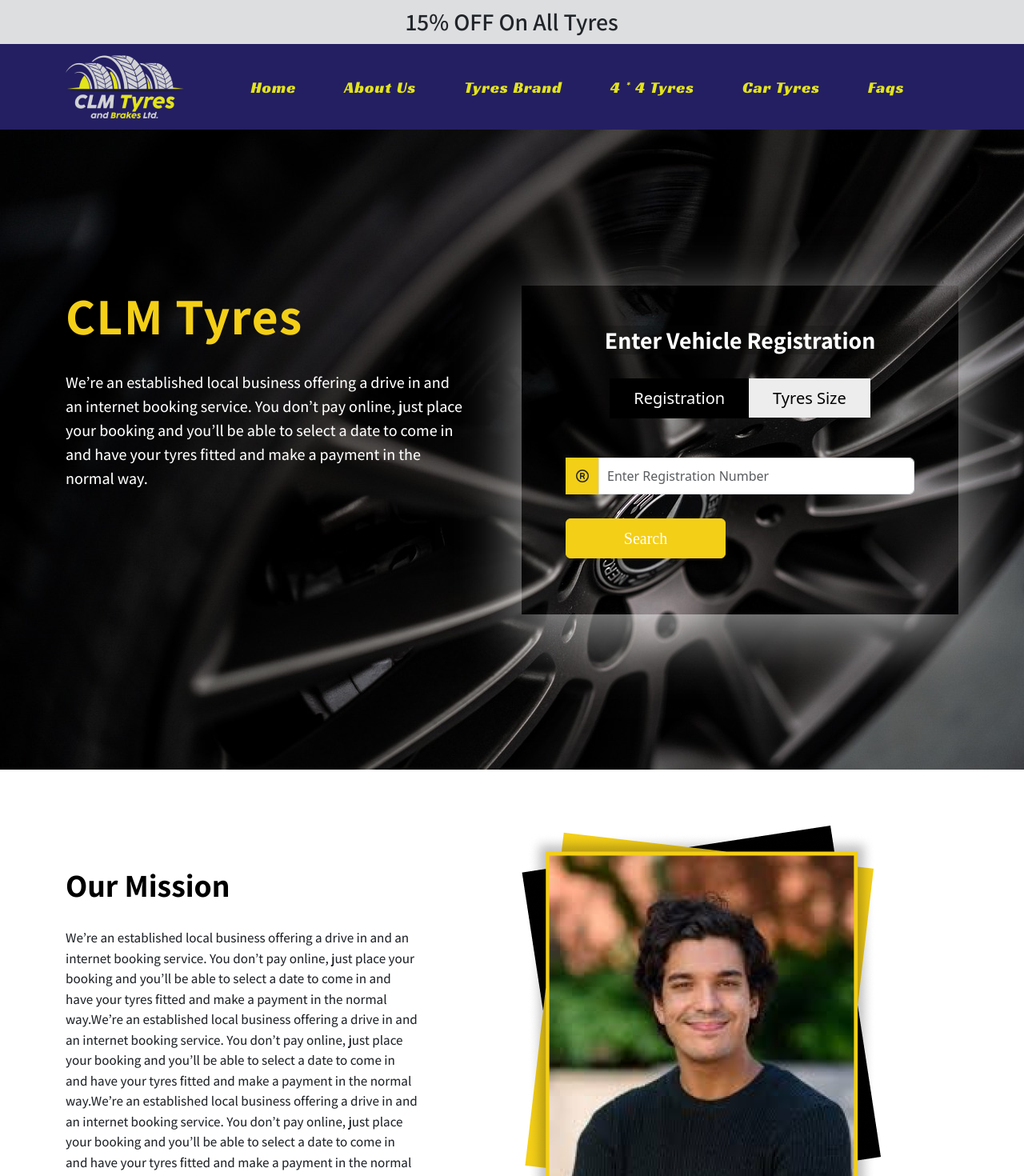
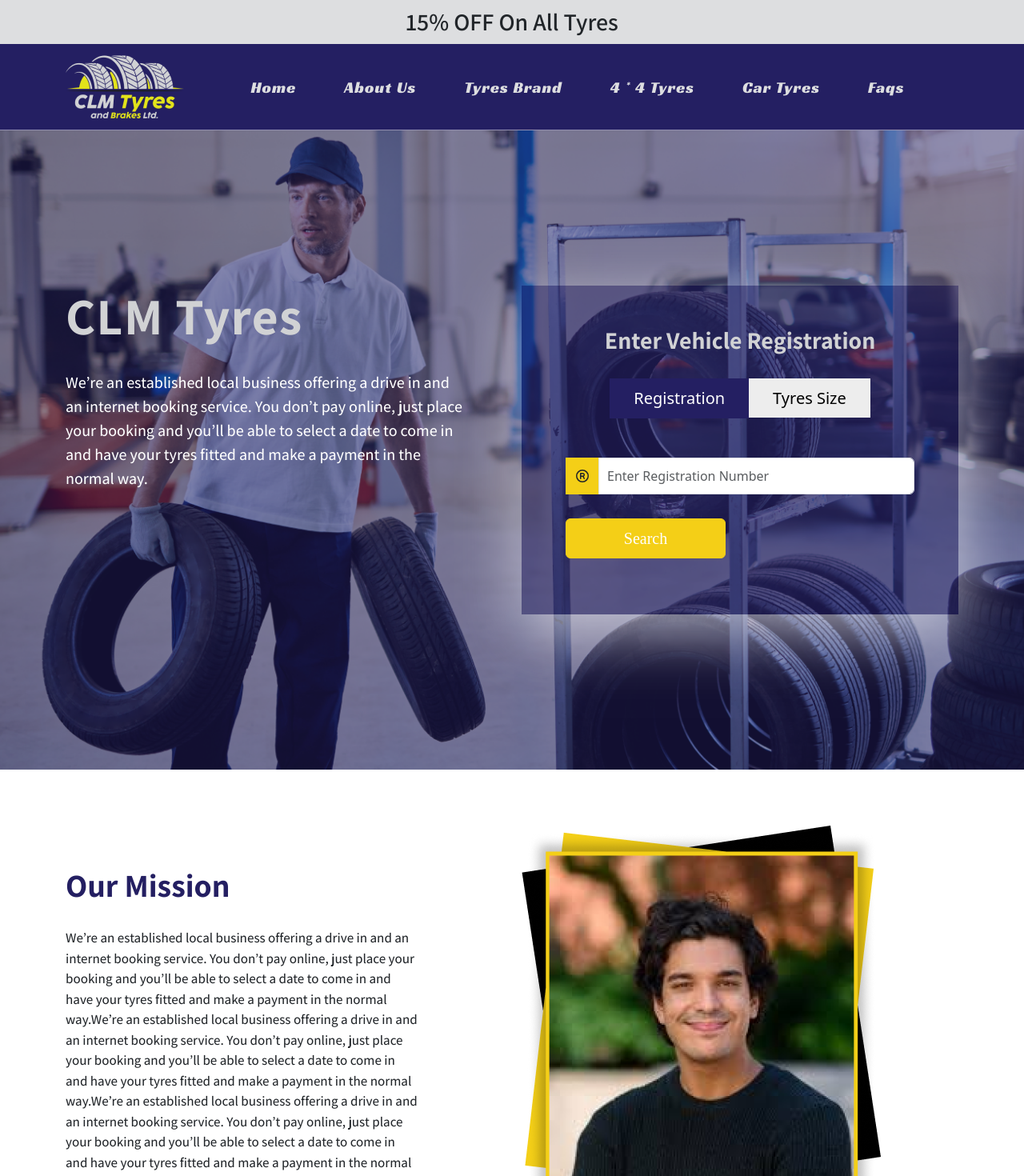
Before and after one commit to MuhammadImran72/carmodel, a React (Create React App) app: page / in a window 1280 px wide. Shown: the top 1470 px of the page at 80% size. Built offline with nearby package versions, Linux system fonts and the light colour scheme.

Commit message:
update home latest

```diff
--- a/src/App.css
+++ b/src/App.css
@@ -47,7 +47,7 @@
 }
 
 a.nav-link {
-    color: #E3E41A;
+    color:  #DDDEE0;
     font-family: "Racing Sans One", serif;
     font-size: 20px;
     font-weight: 400;
@@ -60,7 +60,7 @@
 }
 
 .nav-link:hover {
-    color: #DDDEE0 !important; /* Highlight color on hover */
+    color: #E3E41A !important; /* Highlight color on hover */
   }
 
 
@@ -69,8 +69,8 @@
 /* hero section css */
 
 .heroobox{
-    background-image: url("./images/car-4048220_1280.jpg");
-    background-position: center bottom;
+    background-image: url("./images/clmtyresbanner.png");
+    background-position: top center;
     background-repeat: no-repeat;
     background-size: cover;
     height: 800px;
@@ -84,7 +84,7 @@
     font-family: "Assistant", serif;
     font-size: 64px;
     font-weight: 700;
-    color: #F4CF17;
+    color:#D1D2D4;
     text-transform: capitalize;
     margin-bottom: 30px;
     letter-spacing: 1.5px;
@@ -97,19 +97,19 @@
 }
 
 .registertabsss h2 {
-    color: #fff;
+    color: #D1D2D4;
     font-family: Assistant;
     font-size: 30px;
     font-weight: 700;
     text-align: center;
     margin-bottom: 30px;
-    background-color: #0a0a0a3d;
+
 
 }
 .registertabsss {
     box-shadow: rgb(255 255 255 / 56%) 0px 22px 70px 4px;
     padding: 50px;
-    background-color: transparent;
+    background-color: #241f6263;
 
 }
 .registertabsss .nav-tabs {
@@ -133,12 +133,15 @@
     color: #000;
 }
 .registertabsss .nav-tabs  .nav-link.active {
-    background-color: #000;
-    color: #fff;
+    background-color: #241F62;
+    color: #fff !important;
 }
 
 .registertabsss .nav-tabs .nav-link.active:hover{
     color: #fff !important;
+}
+.registertabsss .nav-tabs .nav-link:hover{
+    color: #000 !important;
 }
 .registertabsss .tab-content {
     padding: 20px 5px;
@@ -229,7 +232,7 @@
     text-transform: capitalize;
     line-height: 1.2;
     word-spacing: 1px;
-    color: #000;
+    color: #241F62;
 }
   .servicesbox {
     padding: 50px 40px !important;
@@ -581,7 +584,7 @@
     font-size: 40px;
     font-weight: 700;
     margin-top: 30px;
-    color: #000;
+    color: #241F62;
     line-height: 1.2;
     margin-bottom: 30px;
 }
--- a/src/App.js
+++ b/src/App.js
@@ -1,7 +1,7 @@
 
 import React from 'react';
 import './App.css';
-import { BrowserRouter as Router, Routes, Route ,useParams  , Link} from 'react-router-dom';
+import { BrowserRouter as Router, Routes, Route ,useParams  } from 'react-router-dom';
 import Home from './Pages/Home';
 import TyresBrand from './Pages/TyresBrand';
 
--- a/src/components/Brands.js
+++ b/src/components/Brands.js
@@ -8,7 +8,7 @@
   return (
     <section className="commonhomepagespacetopandbottom brandsmainbox">
       <div className="container">
-        <div className="commonheading text-center mb-4">
+        <div className="brandmainheading">
           <h3>Tyre Brands</h3>
         </div>
 
```
Also changed, not shown: src/images/clmtyresbanner.png (added).
